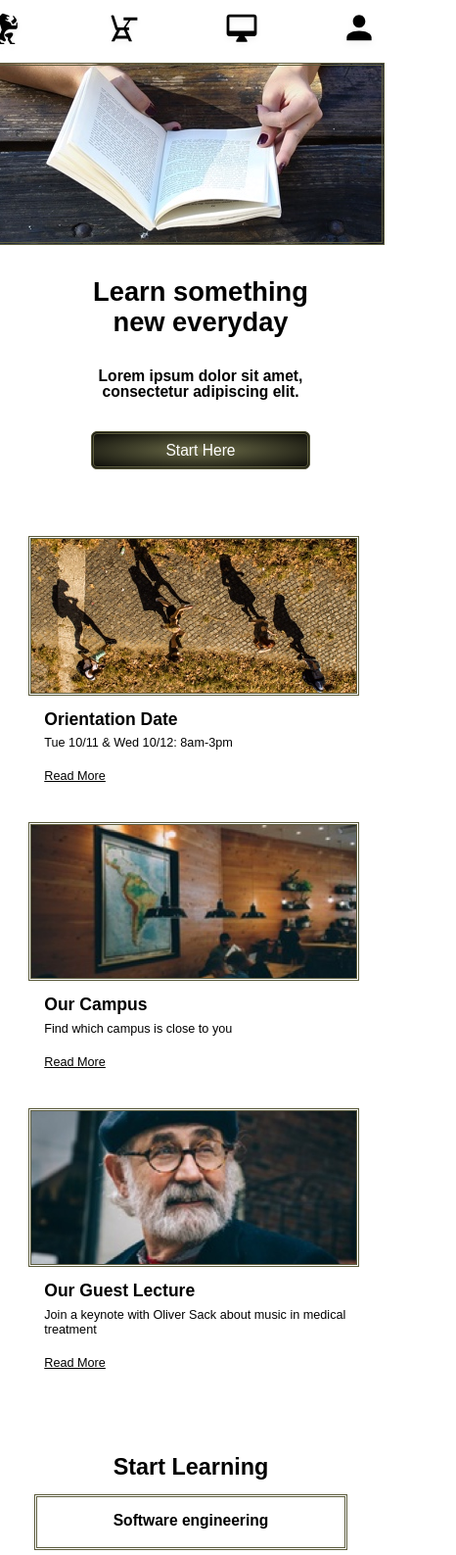
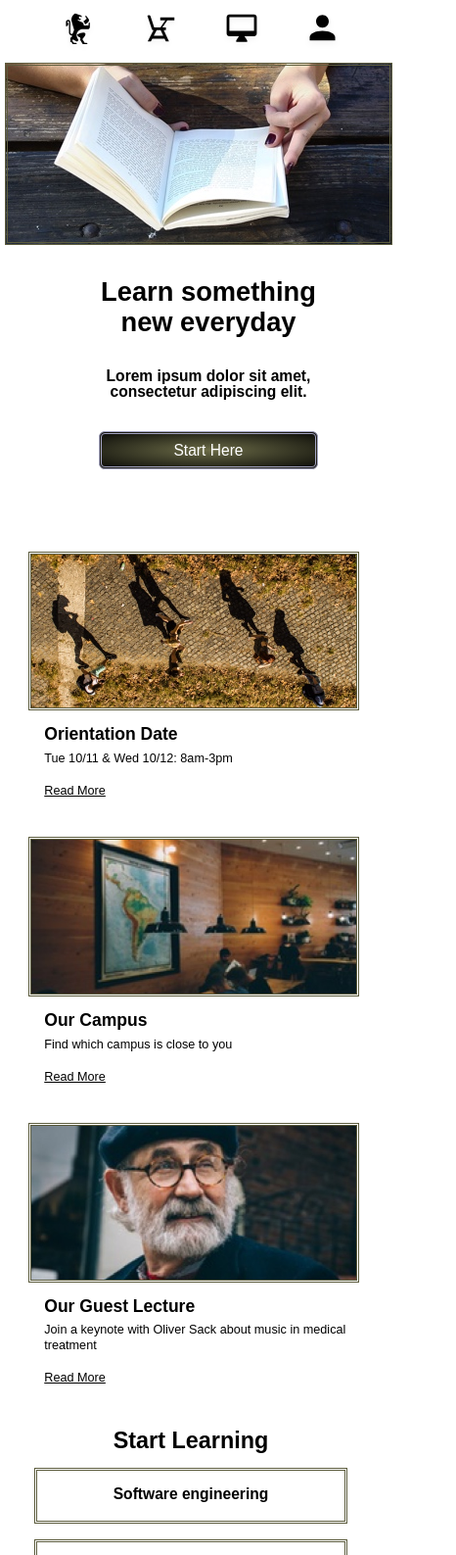
Before and after one commit to savisch/colmaracademy, a plain HTML site: page index.html in a window 390 px wide. Shown: the top 1587 px of the page at 98% size, 466 px wide, since content can reach past the window. Drawn offline with Linux system fonts and the light colour scheme.

Commit message:
Responsive flow tweaks, round two (addressing right side margin at phone resolution).

```diff
--- a/index.html
+++ b/index.html
@@ -2,7 +2,7 @@
 <html>
   <head>
     <title>Colmar Academy</title>
-    <meta name="viewport" content="width=device-width, initial scale=1.0">
+    <meta name="viewport" content="initial-scale=1, maximum-scale=1">
     <link href="./resources/css/reset.css" type="text/css" rel="stylesheet">
     <link href="./resources/css/style.css" type="text/css" rel="stylesheet">
   </head>
@@ -24,7 +24,7 @@
             <ul class="mobile-nav">
                 <li><a href="#"><img src="./resources/images/ic-on-campus.svg"/></a></li>
                 <li><a href="#"><img src="./resources/images/ic-online.svg"/></a></li>
-                <li><a href="#"><img src="./resources/images/ic-login.svg"/></a></li>
+                <li id="login"><a href="#"><img src="./resources/images/ic-login.svg"/></a></li>
 
             </ul>
         </nav>
--- a/resources/css/style.css
+++ b/resources/css/style.css
@@ -13,6 +13,7 @@ a {
 a:hover {
     color: blue;
 }
+
 
 /* HEADER */
 header {
@@ -91,11 +92,14 @@ nav .mobile-nav {
         justify-content: center;
     }
     .logo {
-        margin-right: 5rem;
+        margin-right: 11vw;
         margin-left: 4rem;
     }
     nav .mobile-nav li {
-        padding-right: 5rem;
+        padding-right: 11vw;
+    }
+    #login {
+        padding-right: 11vw;
     }
 
 }
@@ -146,7 +150,7 @@ nav .mobile-nav {
     margin-top: 2rem;
     border-radius: 6px;
     color: white;
-    border: 3px double #5c5c3d;
+    border: 3px double #a3a3c2;
     background-color: #3d3d29;
     background-image: radial-gradient(#6b6b47, #0f0f0a);
 }
@@ -162,7 +166,7 @@ nav .mobile-nav {
 }
 .button span:hover {
     color: black;
-    /* font-weight: bold; */
+    font-weight: bold;
 }
 
 @media only screen and (max-width: 1000px) {
@@ -190,6 +194,7 @@ nav .mobile-nav {
     .jumbotron {
         flex-direction: column;
         align-items: center;
+        margin-left: 8px;
     }
     .jumbo-image {
         display: none;
@@ -232,6 +237,7 @@ nav .mobile-nav {
     display: flex;
     height: auto;
     width: 100%;
+    margin-top: 4vw;
     /* border: 3px dotted black;  */
 }
 .main-feature {
@@ -372,7 +378,7 @@ nav .mobile-nav {
     height: auto;
     font-size: 3.2vw;
     font-weight: bold;
-    margin-top: 64px;
+    margin-top: 5.5vw;
     margin-bottom: 2.75vw;
     /* border: 3px solid blue; */
 }
@@ -388,7 +394,6 @@ nav .mobile-nav {
 .catalog .course {
     width: 30%;
     margin-bottom: 16px;
-
     /* border: 3px solid blue; */
 }
 .catalog .course img {
@@ -444,6 +449,7 @@ nav .mobile-nav {
     .catalog {
         flex-direction: column;
         width: 95%;
+        align-items: center;
     }
     #art .description h2 {
         margin-bottom: 16px;
@@ -468,7 +474,7 @@ nav .mobile-nav {
     height: auto;
     font-size: 3.2vw;
     font-weight: bold;
-    margin-top: 64px;
+    margin-top: 5.5vw;
     margin-bottom: 0px;
     /* border: 3px solid blue; */
 }
```
